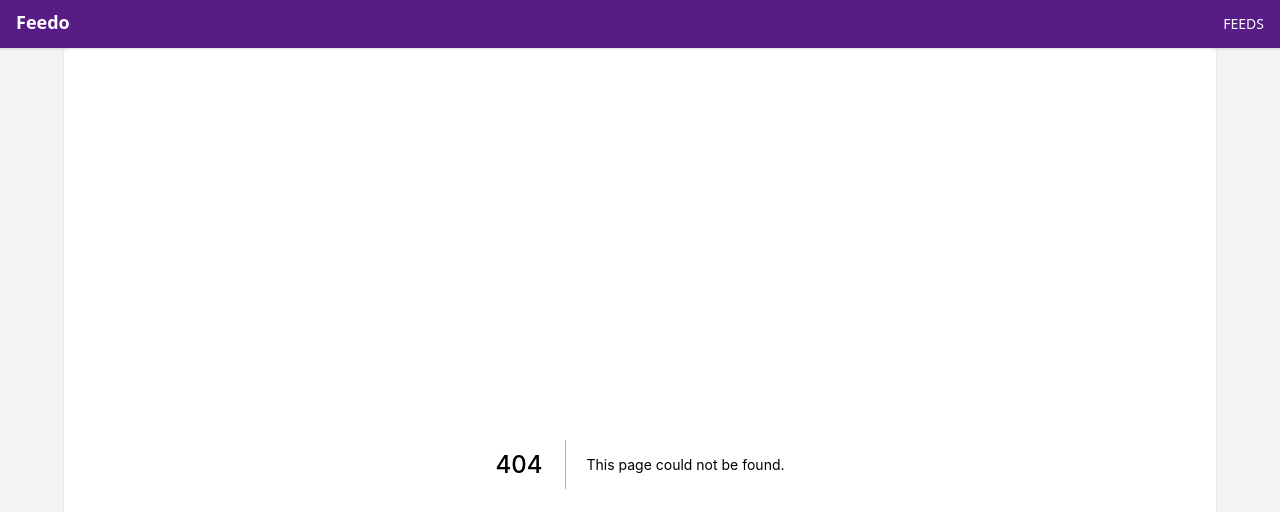
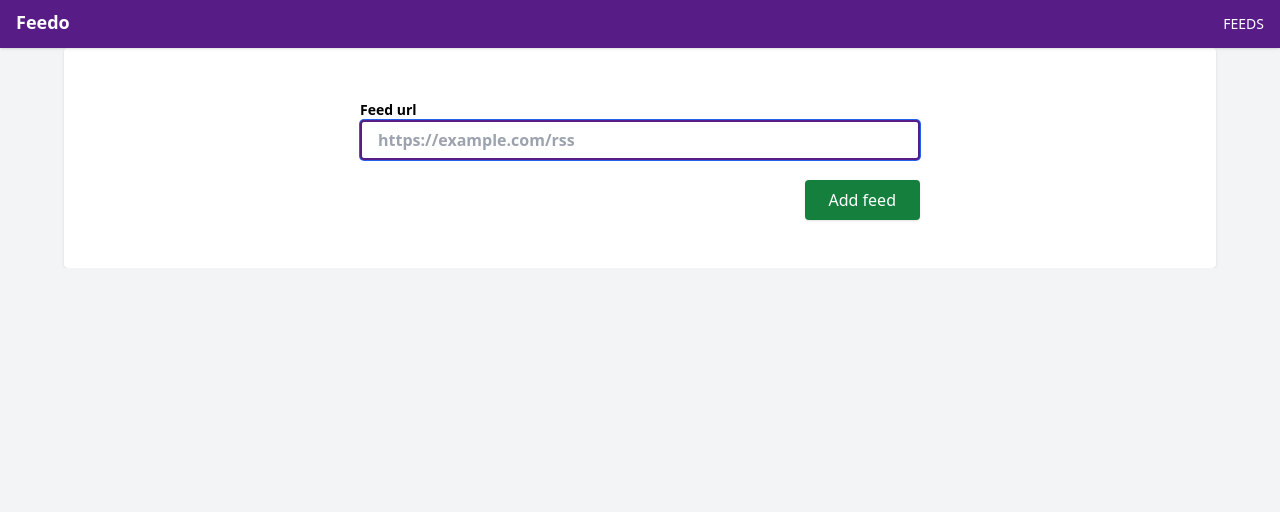
Before and after one commit to msurdi/feedo, a Next.js app: page /feeds/new in a window 1280 px wide. Before the commit this address had no page. Shown: the top 512 px of the page. Built offline with nearby package versions, Linux system fonts and the light colour scheme.

Commit message:
Migrate new feed form to React

```diff
--- /dev/null
+++ b/components/input.jsx
@@ -0,0 +1,9 @@
+const Input = ({ type = "text", ...props }) => (
+  <input
+    type={type}
+    className="w-full px-4 py-2 leading-tight text-gray-700 placeholder-gray-400 bg-gray-200 border-2 border-gray-200 rounded appearance-none focus:outline-none focus:bg-white focus:border-primary"
+    {...props}
+  />
+);
+
+export default Input;
--- /dev/null
+++ b/pages/feeds/new.jsx
@@ -0,0 +1,25 @@
+import Button from "../../components/button";
+import Input from "../../components/input";
+
+const NewFeedPage = () => {
+  const errors = {};
+
+  return (
+    <div className="flex flex-row justify-center my-6">
+      <form className="flex flex-col w-full max-w-xl">
+        <fieldset className="flex flex-col m-2 md:flex">
+          <label className="py-1 text-sm font-bold">
+            Feed url
+            <Input name="url" placeholder="https://example.com/rss" autoFocus />
+          </label>
+          {errors.url && <span className="text-danger">{errors.url}</span>}
+        </fieldset>
+        <div className="flex flex-row justify-end m-2">
+          <Button>Add feed</Button>
+        </div>
+      </form>
+    </div>
+  );
+};
+
+export default NewFeedPage;
```
Also changed, not shown: .eslintrc.js.
